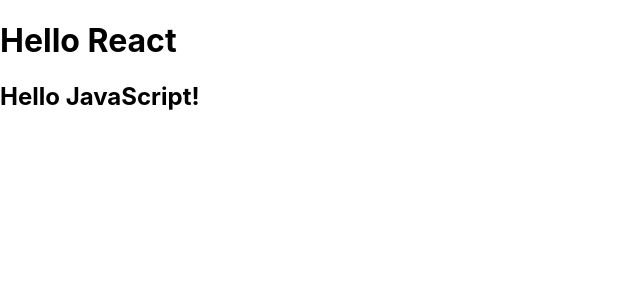
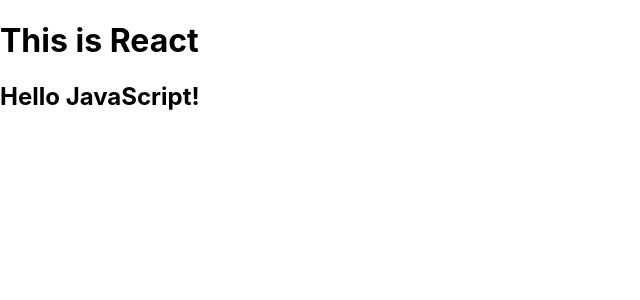
Before and after one commit to yh0921k/learning-react, a React (Create React App) app: page / in a window 1280 px wide. Shown: the top 300 px of the page, without its empty margins (0-640 px from the left). Built offline with nearby package versions, Linux system fonts and the light colour scheme.

Commit message:
[add] if문 대신 조건부 연산자

```diff
--- a/src/App.js
+++ b/src/App.js
@@ -2,7 +2,7 @@ function App() {
   const name = "React"
   return (
     <>
-      <h1>Hello {name}</h1>
+      <h1>{name === 'React' ? 'This is React' : 'Not React'}</h1>
       <h2>Hello JavaScript!</h2>
     </>
   );
```
